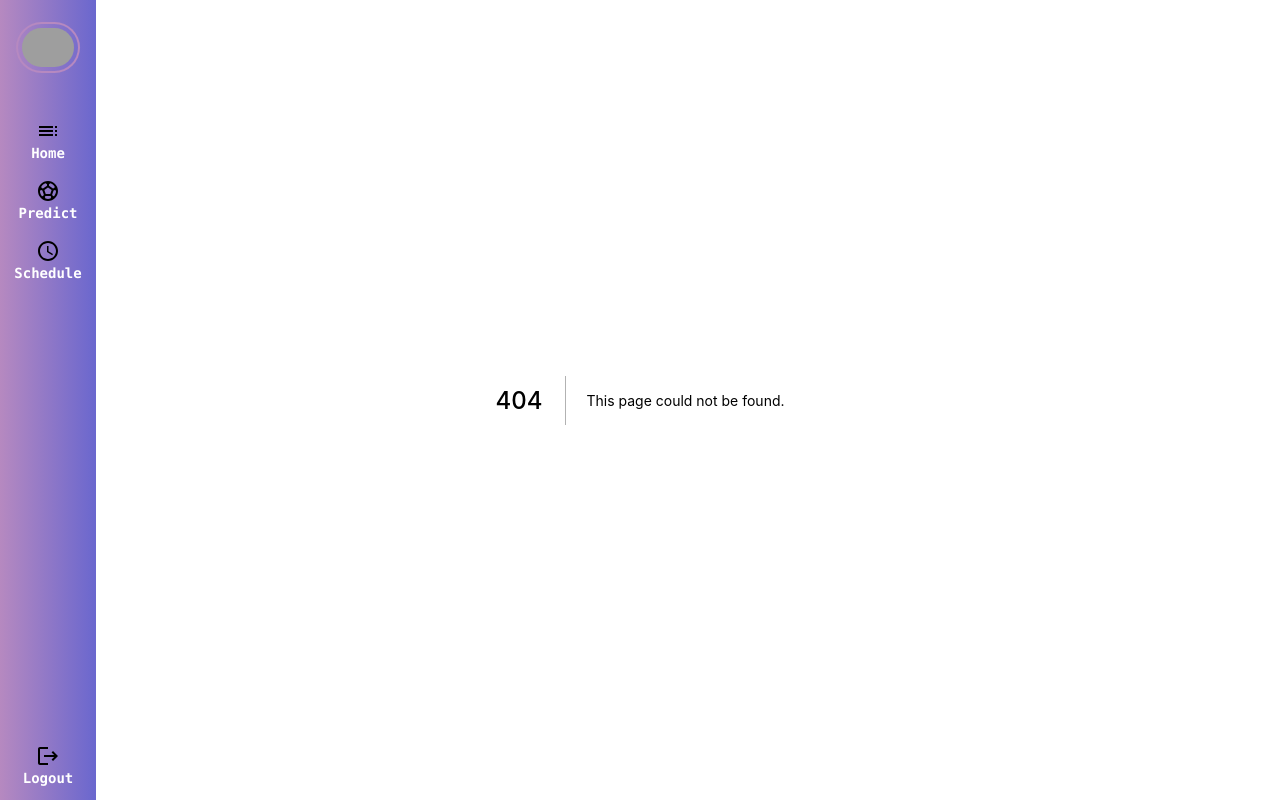
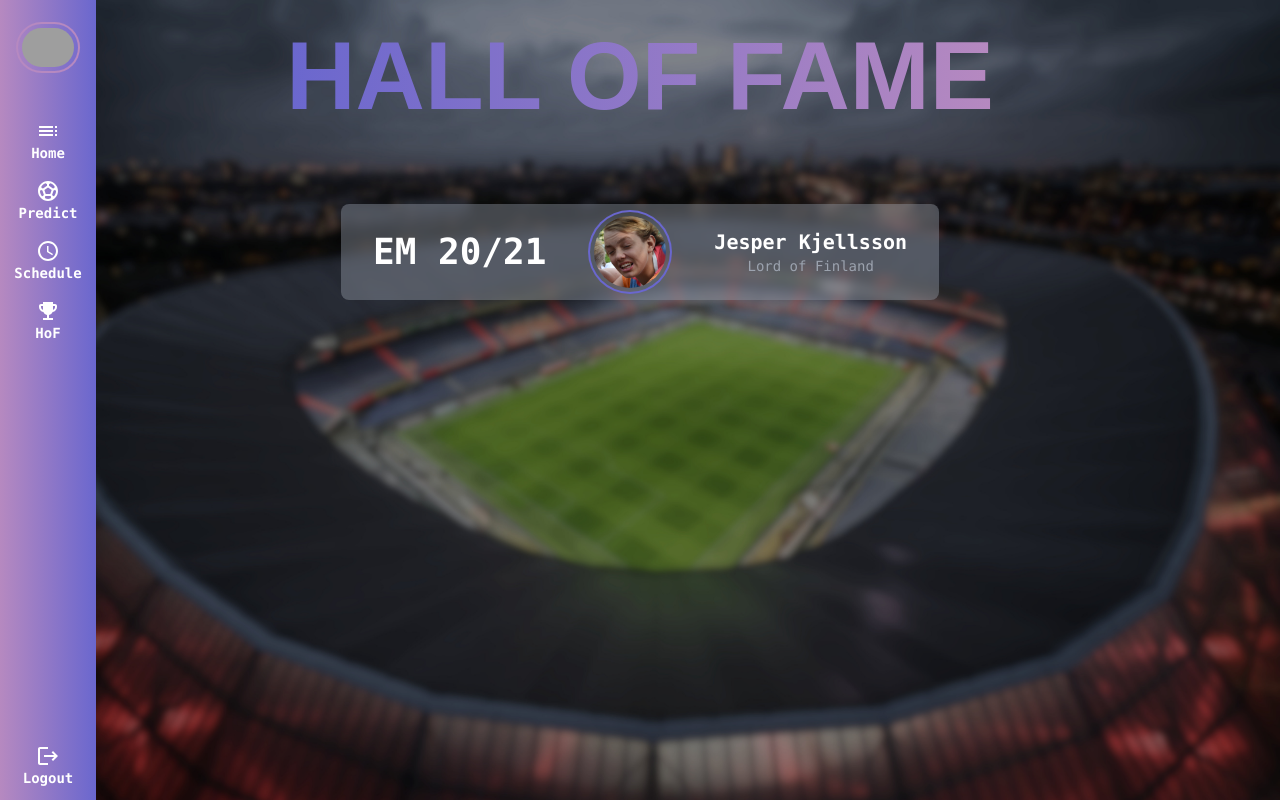
Before and after one commit to ponbac/messi-time, a Next.js app: page /halloffame in a window 1280 px wide. Before the commit this address had no page. Built offline with nearby package versions, Linux system fonts and the light colour scheme; grey boxes are pictures that could not be loaded; a web font is replaced by a local one.

Commit message:
added hall of  fame

```diff
--- a/components/Navbar.tsx
+++ b/components/Navbar.tsx
@@ -3,6 +3,7 @@ import { FC } from "react";
 import SportsSoccerIcon from "@mui/icons-material/SportsSoccer";
 import ScheduleIcon from "@mui/icons-material/Schedule";
 import TocIcon from "@mui/icons-material/Toc";
+import EmojiEventsIcon from '@mui/icons-material/EmojiEvents';
 import LogoutIcon from "@mui/icons-material/Logout";
 import Link from "next/link";
 
@@ -40,6 +41,14 @@ const Navbar: FC<{}> = ({}) => {
           </p>
         </div>
       </Link>
+      <Link href="/halloffame">
+        <div className="mt-4 flex flex-col items-center hover:cursor-pointer hover:italic">
+          <EmojiEventsIcon className="fill-white w-12 h-12 transition-all hover:w-14 hover:h-14" />
+          <p className="text-white font-semibold text-sm font-mono">
+            HoF
+          </p>
+        </div>
+      </Link>
       <Link href="/logout">
         <div className="absolute bottom-3 mt-4 flex flex-col items-center hover:cursor-pointer hover:italic">
           <LogoutIcon className="fill-white w-12 h-12 transition-all hover:w-14 hover:h-14" />
--- /dev/null
+++ b/components/auth/Buttons.tsx
@@ -0,0 +1,45 @@
+/* eslint-disable @next/next/no-img-element */
+import { SUPABASE } from "../../utils/dataFetcher";
+
+const SignInButton: React.FC<{}> = ({}) => {
+  async function signInWithDiscord() {
+    const { user, session, error } = await SUPABASE.auth.signIn({
+      provider: "discord",
+    });
+
+    console.log(user);
+    console.log(session);
+    console.log(error);
+  }
+
+  const handleClick = (e: React.MouseEvent<HTMLButtonElement, MouseEvent>) => {
+    e.preventDefault();
+    signInWithDiscord();
+  };
+
+  return <button onClick={handleClick}>Sign In!</button>;
+};
+
+const SignOutButton: React.FC<{}> = ({}) => {
+  async function signOut() {
+    const { error } = await SUPABASE.auth.signOut();
+  }
+
+  const handleClick = (e: React.MouseEvent<HTMLButtonElement, MouseEvent>) => {
+    e.preventDefault();
+    signOut();
+  };
+
+  return <button onClick={handleClick}>Sign Out!</button>;
+};
+
+const SessionInfoButton: React.FC<{}> = ({}) => {
+    const handleClick = (e: React.MouseEvent<HTMLButtonElement, MouseEvent>) => {
+      e.preventDefault();
+      console.log(SUPABASE.auth.session());
+    };
+
+    return <button onClick={handleClick}>Session Info!</button>;
+  };
+
+export { SignInButton, SignOutButton, SessionInfoButton };
--- /dev/null
+++ b/pages/halloffame.tsx
@@ -0,0 +1,46 @@
+/* eslint-disable @next/next/no-img-element */
+/* eslint-disable @next/next/no-page-custom-font */
+import { motion } from "framer-motion";
+import type { NextPage } from "next";
+import { FC } from "react";
+import { SessionInfoButton, SignInButton, SignOutButton } from "../components/auth/Buttons";
+import Header from "../components/Header";
+import Leaderboard from "../components/Leaderboard";
+
+const HoFItem: FC<{
+  }> = () => {
+    return (
+      <div className="hover:cursor-pointer hover:bg-primary/40 transition-all mx-2 flex flex-row items-center justify-center gap-5 lg:gap-11 font-mono bg-gray-400/40 backdrop-blur-sm py-2 px-8 rounded-lg">
+        <h1 className={`text-4xl font-bold text-center`}>EM 20/21</h1>
+        <img
+          className="rounded-full p-1 ring-2 hover:ring-4 transition-all ring-primary w-20 h-20 object-cover"
+          src={'/kjelle.png'}
+          alt={`kjelle avatar`}
+          width={70}
+          height={70}
+        />
+        <div className="text-center">
+          <h1 className="text-xl font-bold">Jesper Kjellsson</h1>
+          <h1 className="text-sm text-gray-400">Lord of Finland</h1>
+        </div>
+      </div>
+    );
+  };
+
+const HallOfFame: NextPage = () => {
+  return (
+    <motion.div
+      className="flex flex-col flex-1"
+      initial={{ opacity: 0 }}
+      animate={{ opacity: 1 }}
+      transition={{ duration: 0.5 }}
+    >
+      <Header text="HALL OF FAME" />
+      <div className="flex flex-col flex-0 justify-center items-center pt-20">
+        <HoFItem />
+      </div>
+    </motion.div>
+  );
+};
+
+export default HallOfFame;
--- a/pages/index.tsx
+++ b/pages/index.tsx
@@ -1,6 +1,7 @@
 /* eslint-disable @next/next/no-page-custom-font */
 import { motion } from "framer-motion";
 import type { NextPage } from "next";
+import { SessionInfoButton, SignInButton, SignOutButton } from "../components/auth/Buttons";
 import Header from "../components/Header";
 import Leaderboard from "../components/Leaderboard";
 
@@ -16,6 +17,9 @@ const Home: NextPage = () => {
       <div className="flex flex-col flex-0 justify-center items-center pt-20">
         <Leaderboard />
       </div>
+      <SignInButton />
+      <SignOutButton />
+      <SessionInfoButton />
     </motion.div>
   );
 };
```
Also changed, not shown: public/kjelle.png (added).
